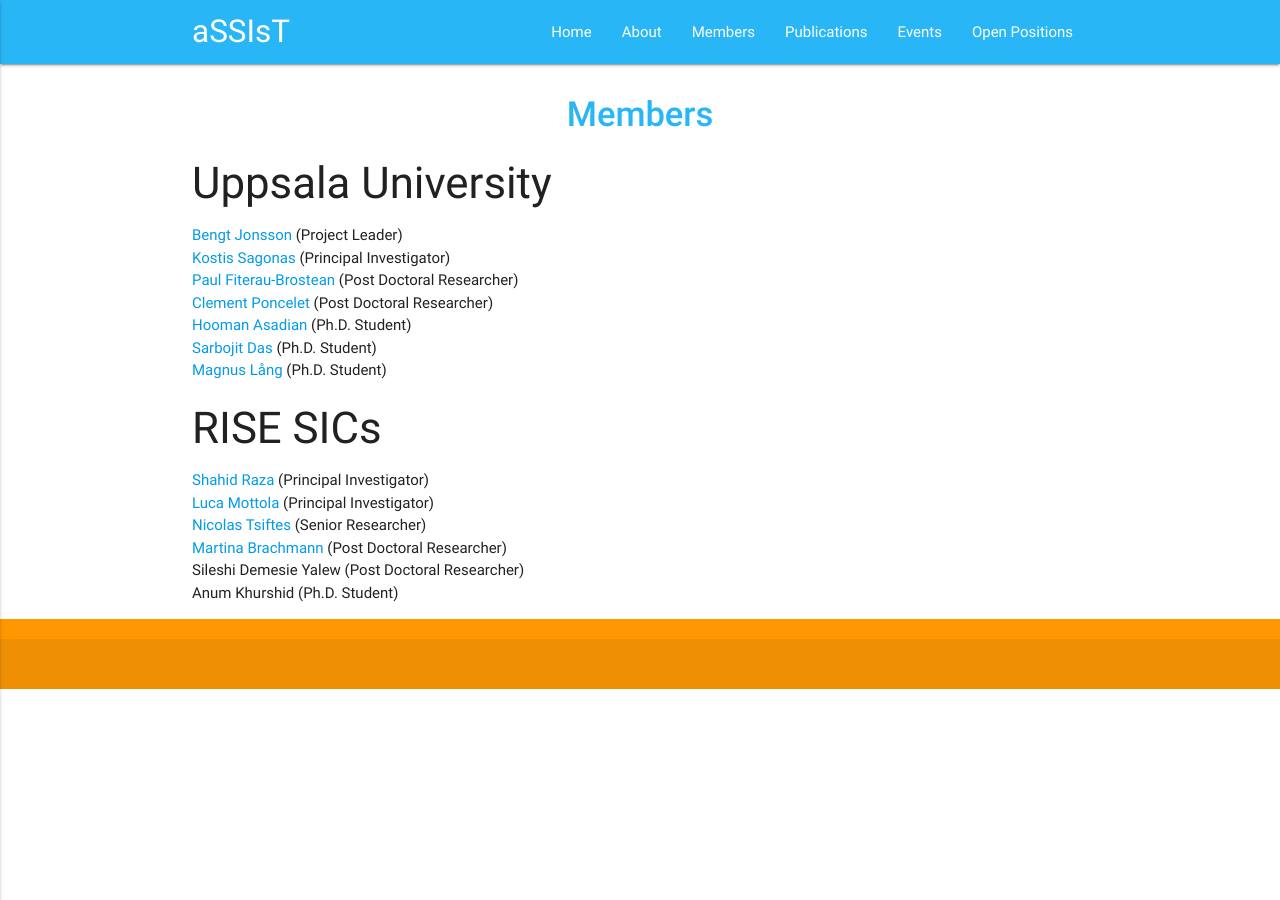
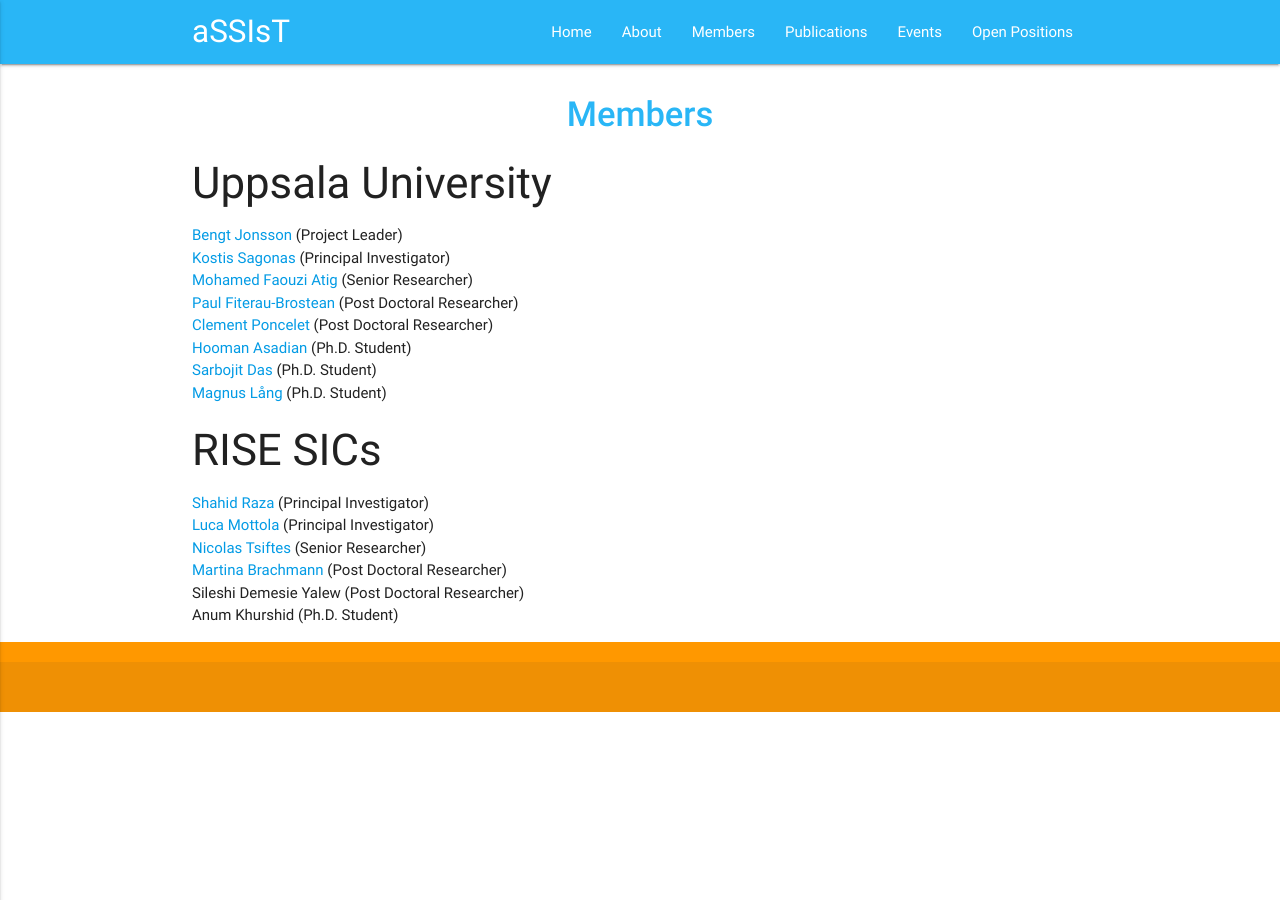
Before and after one commit to assist-project/assist-project.github.io, a Jekyll site: the page built from 02-members.md, in a window 1280 px wide. Built offline with Jekyll 4.4.1, drawn with Linux system fonts in a browser that asks for light colours.

Commit message:
added faouzi

```diff
--- a/02-members.md
+++ b/02-members.md
@@ -8,6 +8,7 @@ permalink: /members/
 
 - [Bengt Jonsson][BengtJonssonHomepage] (Project Leader)
 - [Kostis Sagonas][KostisSagonasHomepage] (Principal Investigator)
+- [Mohamed Faouzi Atig][AtigHomepage] (Senior Researcher)
 - [Paul Fiterau-Brostean][PaulFiterauHomepage] (Post Doctoral Researcher)
 - [Clement Poncelet][ClementPonceletHomepage] (Post Doctoral Researcher)
 - [Hooman Asadian][HoomanAsadianHomepage] (Ph.D. Student)
```
Also changed, not shown: other parts of 02-members.md (+1 -0 lines).
